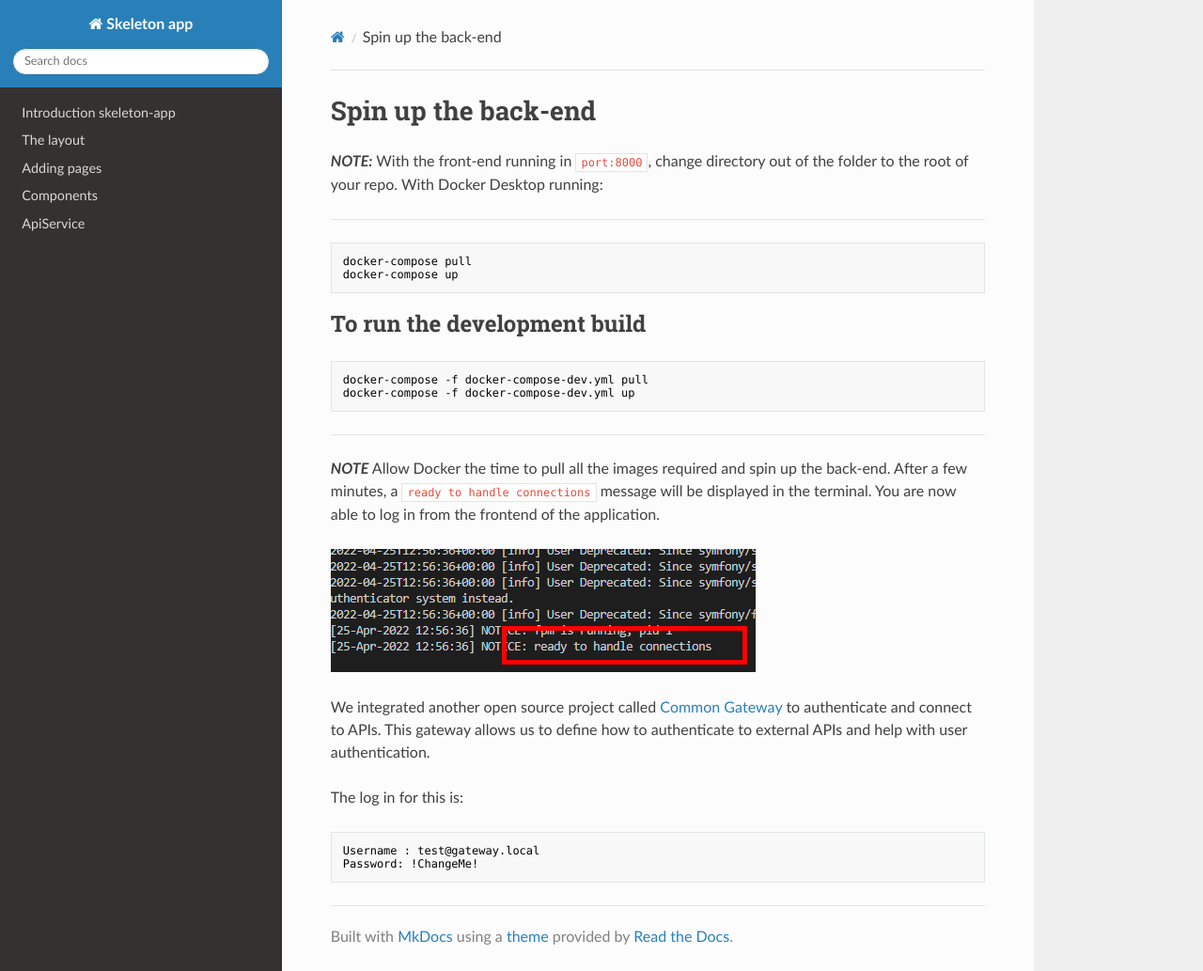
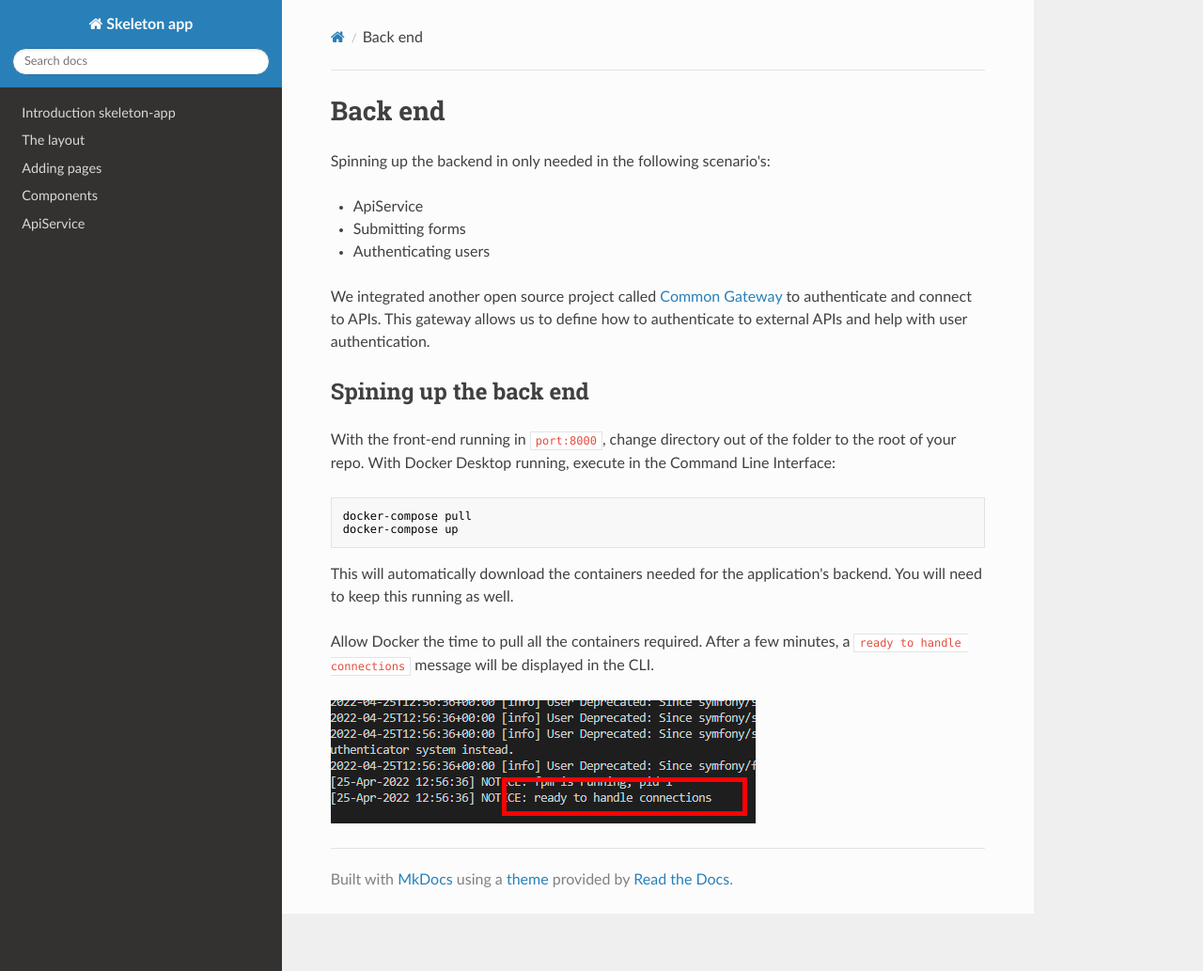
Before and after one commit to ConductionNL/skeleton-app, an MkDocs documentation site: the page built from docs/backend.md, in a window 1280 px wide and 1033 px high. Shown: the whole window at 94% size. Built offline with MkDocs 1.6.1, drawn with Linux system fonts in a browser that asks for light colours; nearby versions of some CDN libraries.

Commit message:
front end en back end edited

````diff
--- a/docs/backend.md
+++ b/docs/backend.md
@@ -1,34 +1,24 @@
-# Spin up the back-end
+# Back end
 
-**_NOTE:_**
-With the front-end running in `port:8000`, change directory out of the folder to the root of your repo. With Docker Desktop running:
+Spinning up the backend in only needed in the following scenario's:
 
----
+- ApiService
+- Submitting forms
+- Authenticating users
+
+We integrated another open source project called [Common Gateway](https://github.com/ConductionNL/commonground-gateway) to authenticate and connect to APIs. This gateway allows us to define how to authenticate to external APIs and help with user authentication.
+
+## Spining up the back end
+
+With the front-end running in `port:8000`, change directory out of the folder to the root of your repo. With Docker Desktop running, execute in the Command Line Interface:
 
 ```cli
 docker-compose pull
 docker-compose up
 ```
 
-## To run the development build
+This will automatically download the containers needed for the application's backend. You will need to keep this running as well.
 
-```cli
-docker-compose -f docker-compose-dev.yml pull
-docker-compose -f docker-compose-dev.yml up
-```
-
----
-
-**_NOTE_**
-Allow Docker the time to pull all the images required and spin up the back-end. After a few minutes, a `ready to handle connections` message will be displayed in the terminal. You are now able to log in from the frontend of the application.
+Allow Docker the time to pull all the containers required. After a few minutes, a `ready to handle connections` message will be displayed in the CLI.
 
 ![Ready](./images/ready-connection.png)
-
-We integrated another open source project called [Common Gateway](https://github.com/ConductionNL/commonground-gateway) to authenticate and connect to APIs. This gateway allows us to define how to authenticate to external APIs and help with user authentication.
-
-The log in for this is:
-
-```cli
-Username : test@gateway.local
-Password: !ChangeMe!
-```
````
Also changed, not shown: docs/frontend.md (+16 -3 lines), docs/index.md (+1 -1 lines).
